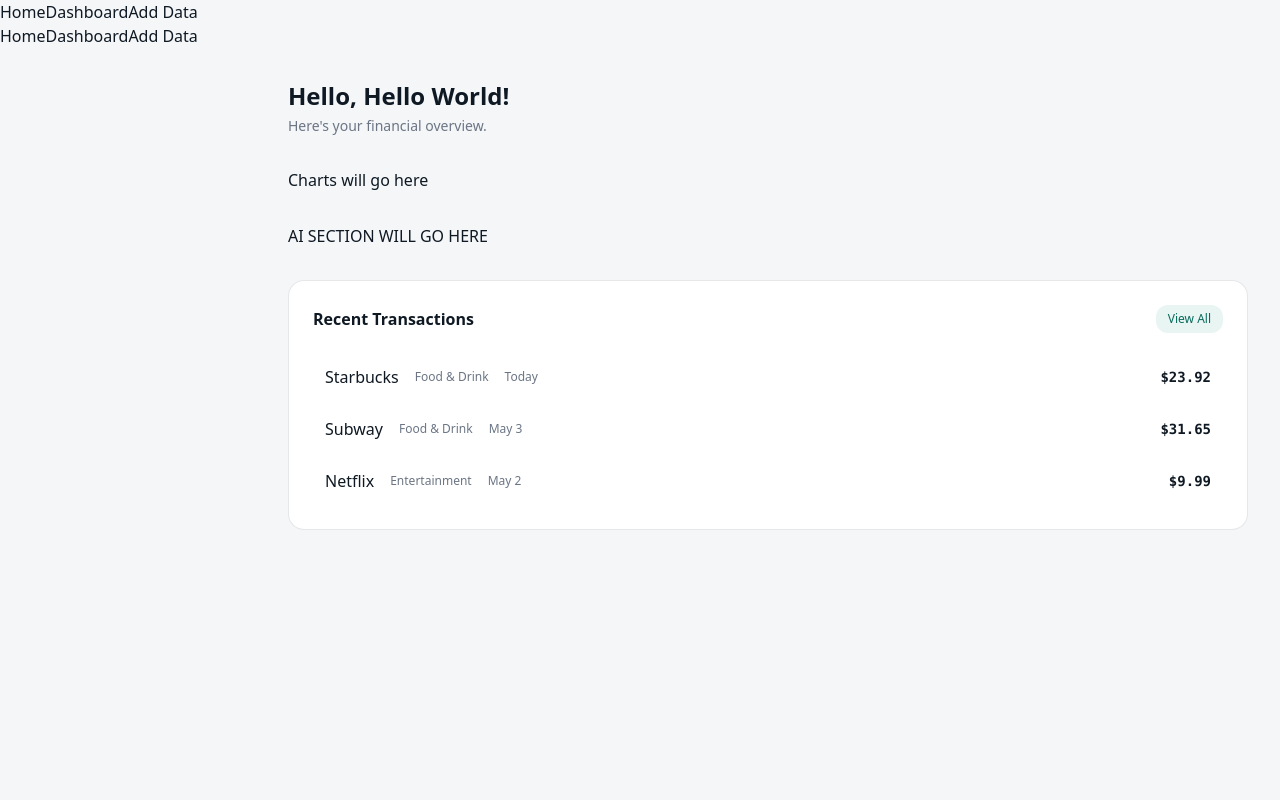
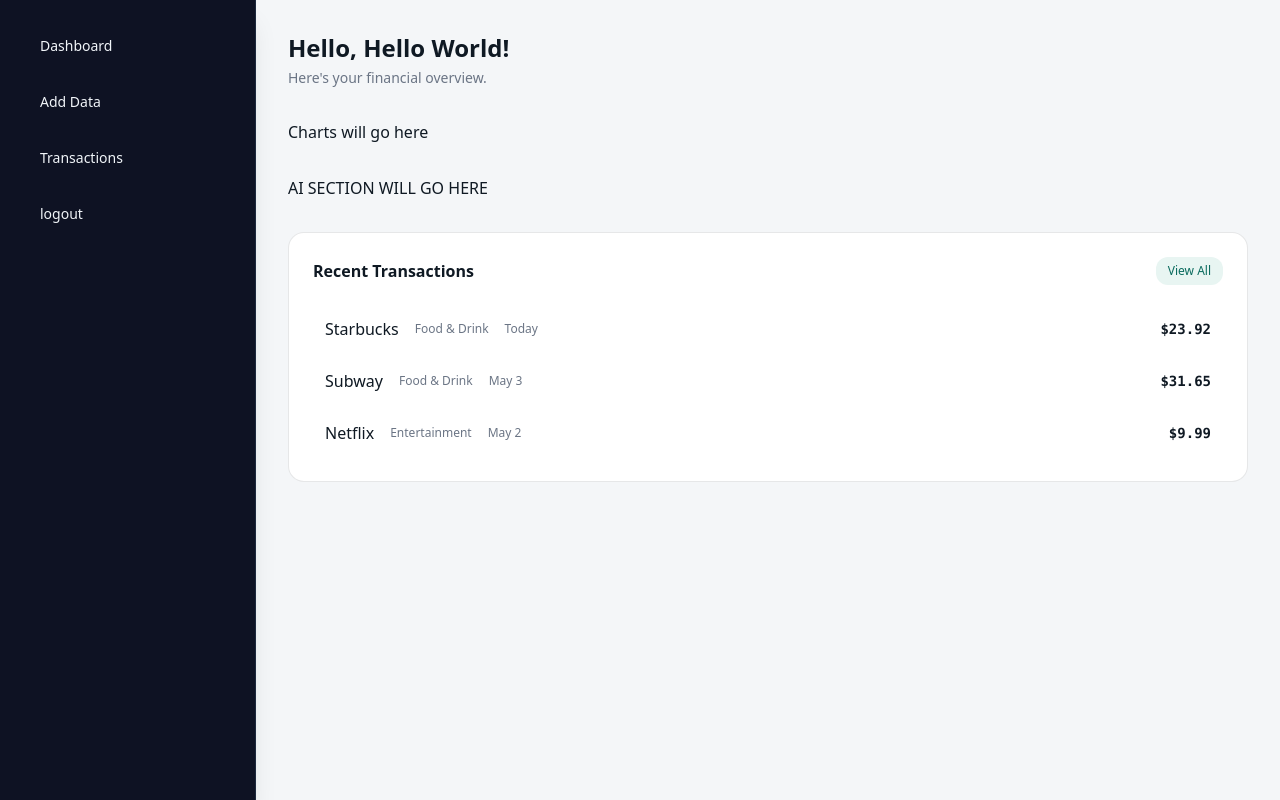
Before and after one commit to CP4485-Project-Riley-Dylan/CP4485EmergingTrendsProject, a Next.js app: page /dashboard in a window 1280 px wide. Built offline with nearby package versions, Linux system fonts and the light colour scheme.

Commit message:
navbar changes

```diff
--- a/app/layout.js
+++ b/app/layout.js
@@ -1,6 +1,5 @@
 import { Geist, Geist_Mono } from "next/font/google";
 import "./globals.css";
-import Navbar from "@/components/Navbar"
 
 const geistSans = Geist({
   variable: "--font-geist-sans",
@@ -19,16 +18,13 @@ export const metadata = {
 
 export default function RootLayout({ children }) {
   return (
-    <>
     <html
       lang="en"
       className={`${geistSans.variable} ${geistMono.variable} h-full antialiased`}
     >
       <body className="min-h-full flex flex-col">
-          <Navbar />
         {children}
       </body>
     </html>
-    </>
   );
 }
--- a/app/page.js
+++ b/app/page.js
@@ -1,3 +1,5 @@
+import Link from 'next/link';
+
 export default function Home() {
   return (
     <main className="flex h-screen">
@@ -16,9 +18,12 @@ export default function Home() {
           <h5 className="text-[13.5px] font-normal text-[#6e7681] leading-relaxed mb-7">
             Sign in to your account to continue tracking your finances.
           </h5>
-          <button className="w-full py-2.5 px-4 bg-white border border-[#d0d7de] rounded-lg text-[14px] font-medium text-[#24292f] flex items-center justify-center gap-2.5 hover:border-[#b0b8c0] transition-colors">
+          <Link
+            href="/dashboard"
+            className="w-full py-2.5 px-4 bg-white border border-[#d0d7de] rounded-lg text-[14px] font-medium text-[#24292f] flex items-center justify-center gap-2.5 hover:border-[#b0b8c0] transition-colors"
+          >
             Continue with Google
-          </button>
+          </Link>
         </div>
       </div>
 
--- a/components/Navbar.js
+++ b/components/Navbar.js
@@ -1,11 +1,35 @@
 import Link from 'next/link'
 
 export default function Navbar() {
-    return (
-        <nav>
-            <Link href="/" >Home</Link>
-            <Link href="/dashboard" >Dashboard</Link>
-            <Link href="/add_data" >Add Data</Link>
-        </nav>
-    )
+  return (
+    <nav className="fixed left-0 top-0 h-screen w-64 bg-slate-950/95 text-slate-100 border-r border-slate-800 p-6 shadow-xl">
+
+      <div className="space-y-3">
+        <Link
+          href="/dashboard"
+          className="block rounded-xl px-4 py-3 text-sm font-medium transition hover:bg-slate-800/90"
+        >
+          Dashboard
+        </Link>
+        <Link
+          href="/add_data"
+          className="block rounded-xl px-4 py-3 text-sm font-medium transition hover:bg-slate-800/90"
+        >
+          Add Data
+        </Link>
+        <Link
+          href="/transactions"
+          className="block rounded-xl px-4 py-3 text-sm font-medium transition hover:bg-slate-800/90"
+        >
+          Transactions
+        </Link>
+        <Link
+          href="/"
+          className="block rounded-xl px-4 py-3 text-sm font-medium transition hover:bg-slate-800/90"
+        >
+          logout
+        </Link>
+      </div>
+    </nav>
+  )
 }
```
Lines whose indentation alone changed are shown as unchanged.
